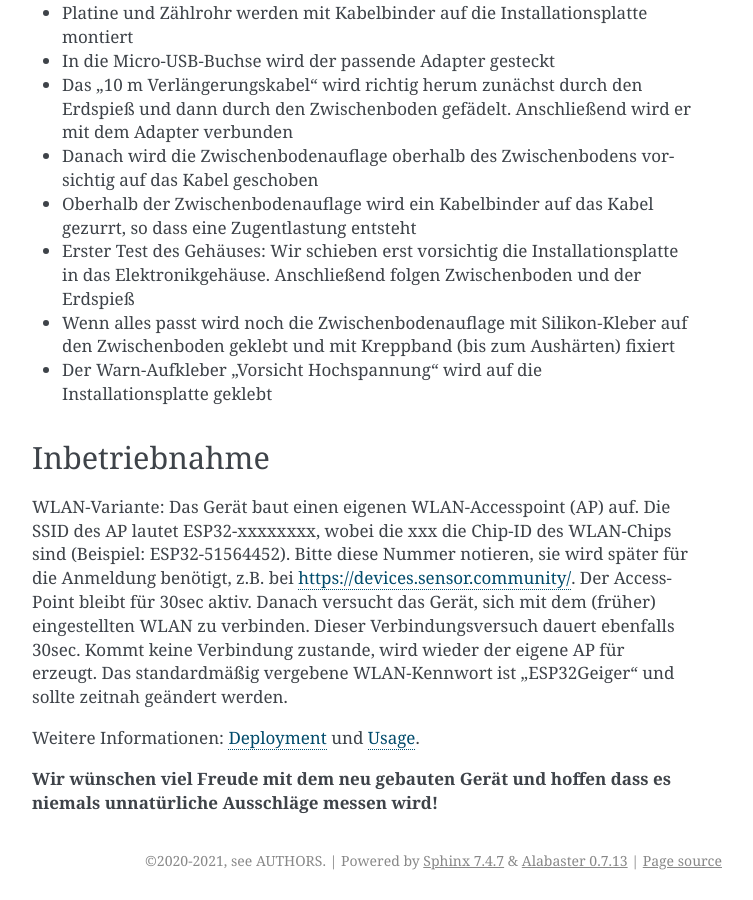
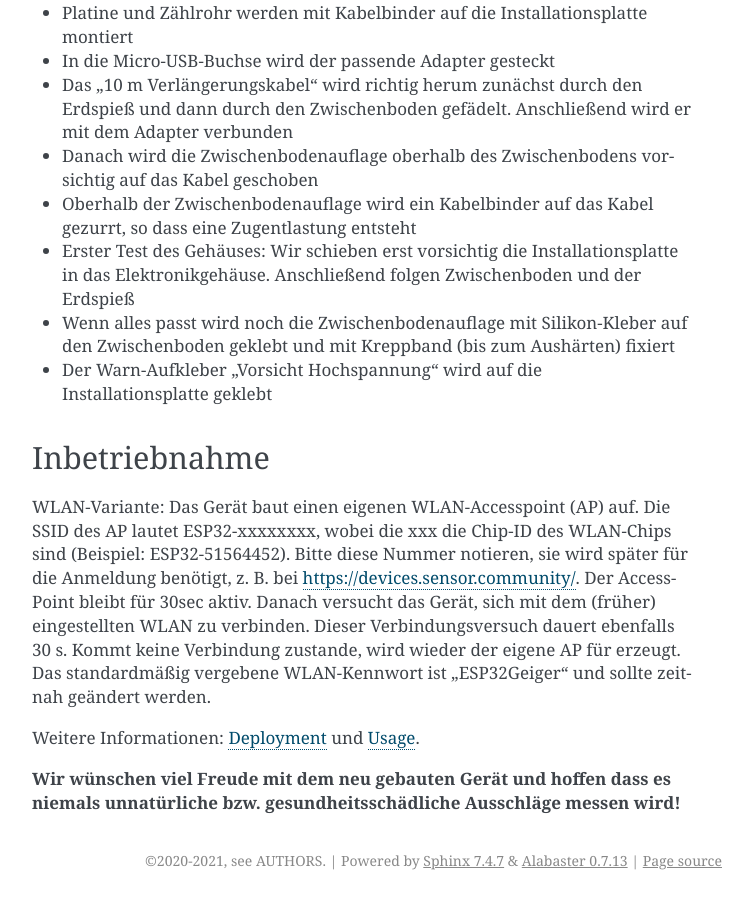
Before and after one commit to ecocurious2/MultiGeiger, a Sphinx documentation site: the page built from docs/source/assemblyguide.rst, in a window 1280 px wide and 900 px high, scrolled down 14134 px. Shown: the whole window, without its empty margins (388-1141 px from the left). Built offline with Sphinx 7.4.7, drawn with Linux system fonts in a browser that asks for light colours; some of the changed text lies outside the part shown.

Commit message:
Spelling changes in the assembly guide

```diff
--- a/docs/source/assemblyguide.rst
+++ b/docs/source/assemblyguide.rst
@@ -244,10 +244,10 @@ Rohre
   Unten wird der Erdspieß auf entsprechende Länge abgesägt im 45-Grad-Winkel.
   Mit diesem schrägen Anschnitt lässt sich der Erdspieß später mit leichten Drehbewegungen gut in die Erde bohren.
   Alternativ kann man diesen Teil des Rohrs kurzhalten (ca. 15cm) und in einem verzinkten Sonnenschirmhalter mit Erdspieß (Ø40mm) festklemmen.
-* Lüftungs-/Kabelloch bohren: Mit einem Reißnagel o.ä. wird das Loch seitlich im Erdspieß vorgestochen.
+* Lüftungs-/Kabelloch bohren: Mit einem Reißnagel o. ä. wird das Loch seitlich im Erdspieß vorgestochen.
   Anschließend wird es aufgebohrt. Zuletzt wird es mit einem großen Bohrer / Schälbohrer auf etwa 17 mm Durchmesser aufgebohrt.
 
-.. note:: Verletzungsgefahr: Mit der Klinge/dem Bohrer immer nach außen, d.h. vom Körper weg, schneiden oder Bohren!
+.. note:: Verletzungsgefahr: Mit der Klinge/dem Bohrer immer nach außen, d.h. vom Körper weg, schneiden oder bohren!
 
 Dach und Zwischenboden
 ----------------------
@@ -286,7 +286,7 @@ In den Zwischenboden wird in der Mitte ein Loch zur Kabeldurchführung mit 10 mm
 
 .. Ab hier nicht mehr auskommentiert die Anleitung zur Auflage:
 
-Eine Zwischenbodenauflage dient zum Schutz vor Insekten, da sie das Loch der Kabeldurchführung verkleinert. Man kann dafür z.B. den roten Deckel der Kruke oder ein ähnliches Stück Kunststoff verwenden.
+Eine Zwischenbodenauflage dient zum Schutz vor Insekten, da sie das Loch der Kabeldurchführung verkleinert. Man kann dafür z. B. den roten Deckel der Kruke oder ein ähnliches Stück Kunststoff verwenden.
 
 Es wird die Mitte markiert und dort ein Loch mit dem Durchmesser des Stromkabels (ca. 5 mm) gebohrt. Anschließend werden die Ecken abgeschnitten. Zusätzlich wird ein Verbindungsschlitz von außen zum Loch geschnitten.
 
@@ -331,9 +331,9 @@ Einbau des Geräts (die roten Pfeile markieren Kabelbinder)
 Inbetriebnahme
 ##############
 WLAN-Variante: Das Gerät baut einen eigenen WLAN-Accesspoint (AP) auf. Die SSID des AP lautet ESP32-xxxxxxxx, wobei die xxx die Chip-ID des WLAN-Chips sind (Beispiel: ESP32-51564452).
-Bitte diese Nummer notieren, sie wird später für die Anmeldung benötigt, z.B. bei https://devices.sensor.community/. Der Access-Point bleibt für 30sec aktiv. Danach versucht das Gerät, sich mit dem (früher) eingestellten WLAN zu verbinden.
-Dieser Verbindungsversuch dauert ebenfalls 30sec. Kommt keine Verbindung zustande, wird wieder der eigene AP für erzeugt. Das standardmäßig vergebene WLAN-Kennwort ist „ESP32Geiger“ und sollte zeitnah geändert werden.
+Bitte diese Nummer notieren, sie wird später für die Anmeldung benötigt, z. B. bei https://devices.sensor.community/. Der Access-Point bleibt für 30sec aktiv. Danach versucht das Gerät, sich mit dem (früher) eingestellten WLAN zu verbinden.
+Dieser Verbindungsversuch dauert ebenfalls 30 s. Kommt keine Verbindung zustande, wird wieder der eigene AP für erzeugt. Das standardmäßig vergebene WLAN-Kennwort ist „ESP32Geiger“ und sollte zeitnah geändert werden.
 
 Weitere Informationen: :ref:`deployment` und :ref:`usage`.
 
-**Wir wünschen viel Freude mit dem neu gebauten Gerät und hoffen dass es niemals unnatürliche Ausschläge messen wird!**
+**Wir wünschen viel Freude mit dem neu gebauten Gerät und hoffen dass es niemals unnatürliche bzw. gesundheitsschädliche Ausschläge messen wird!**
```
Also changed, not shown: other parts of docs/source/assemblyguide.rst (+4 -4 lines).
